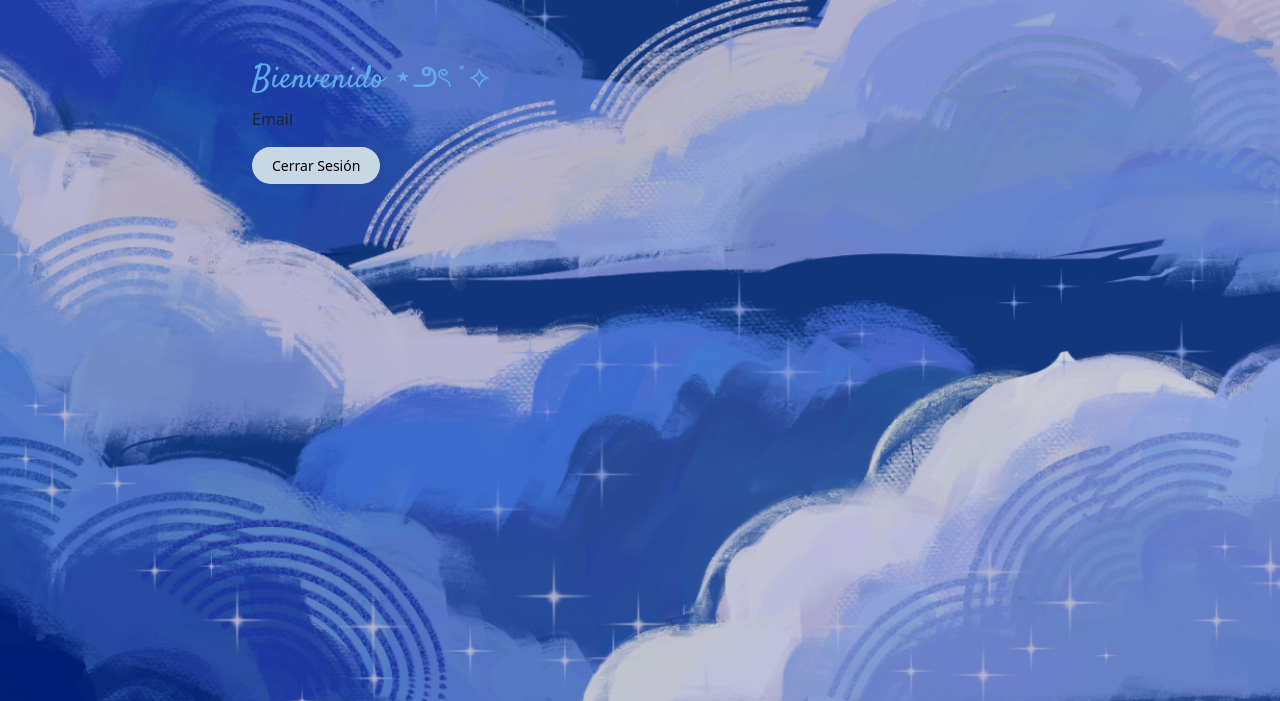
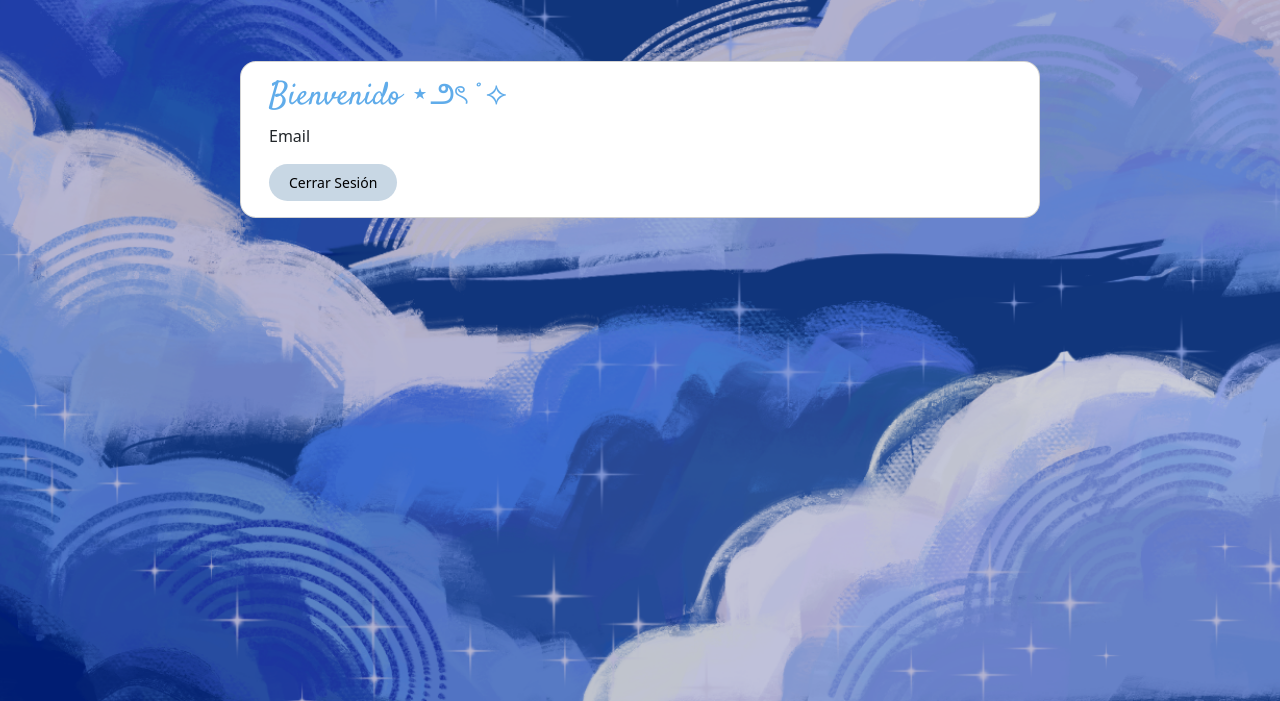
Before and after one commit to GianlucaBenitez/Mediarte, a website: page src/client/perfil2.html in a window 1280 px wide. Shown: the part 99-800 px from the top of the page. Drawn offline with nearby package versions, Linux system fonts and the light colour scheme; no server answers.

Commit message:
probar css sin asignar clase usuario

```diff
--- a/src/client/perfil2.html
+++ b/src/client/perfil2.html
@@ -41,9 +41,9 @@
   <!-- Cards Section -->
   <div class="container" id="main-container">
     <div class="row justify-content-center">
-      <div class="card-usuario">
+      <div class="card">
         <div class="card-body">
-          <h5 class="card-title-usuario nombre">Bienvenido ⋆౨ৎ˚⟡</h5>
+          <h5 class="card-title nombre">Bienvenido ⋆౨ৎ˚⟡</h5>
           <p class="card-text email">Email</p>
           <button class="login-button">Cerrar Sesión</button>
       </div>
--- a/src/client/styles/menu.css
+++ b/src/client/styles/menu.css
@@ -124,7 +124,7 @@ body{
     margin-top: 10px;
 }
 
-.card-usuario{
+.card{
     width: 800px;
     border-radius: 16px;
 }
@@ -136,7 +136,7 @@ body{
 
 }
 
-.card-title-usuario{
+.card-title{
     font-family: "Satisfy", cursive;
     color: rgb(96, 172, 234);
     font-size: 2em;
```
